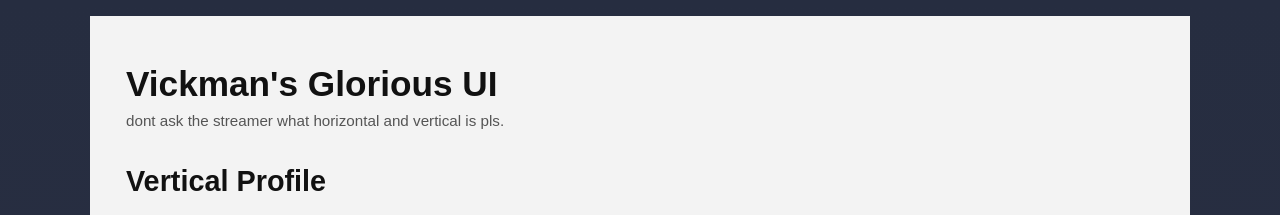
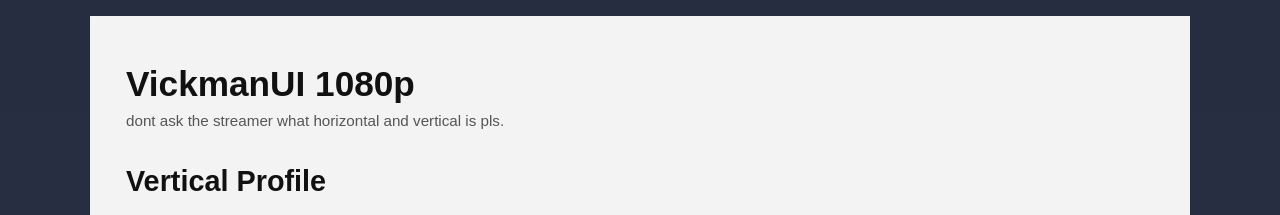
Before and after one commit to temporary54455-prog/Interface-1080p, a plain HTML site: page index.html in a window 1280 px wide. Shown: the top 215 px of the page. Drawn offline with Linux system fonts and the light colour scheme.

Commit message:
Update index.html

```diff
--- a/index.html
+++ b/index.html
@@ -127,7 +127,7 @@
 </head>
 <body>
   <main class="page">
-    <h1>Vickman's Glorious UI</h1>
+    <h1>VickmanUI 1080p</h1>
     <p class="subtitle">dont ask the streamer what horizontal and vertical is pls.</p>
 
     <section class="section">
```
